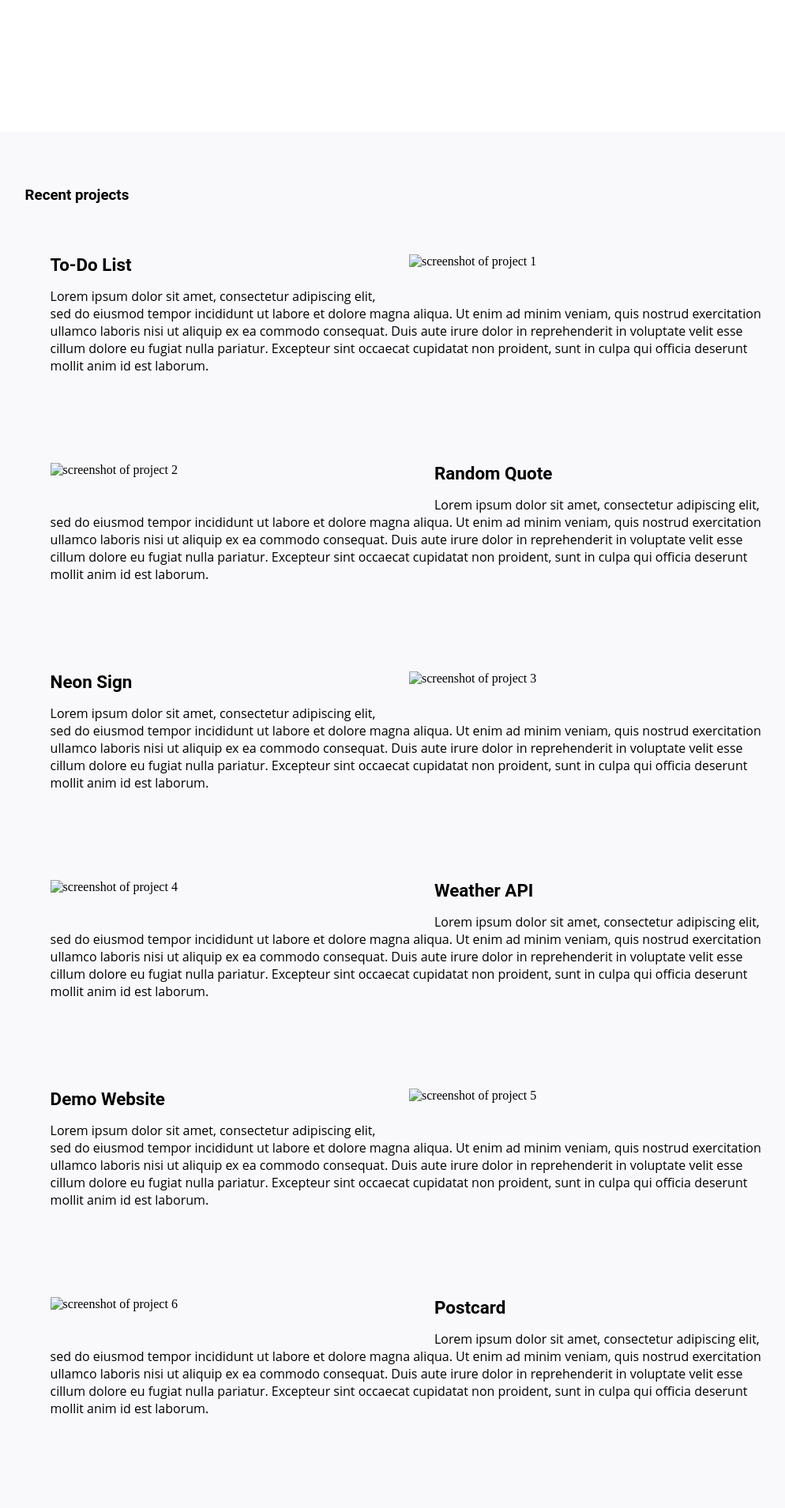
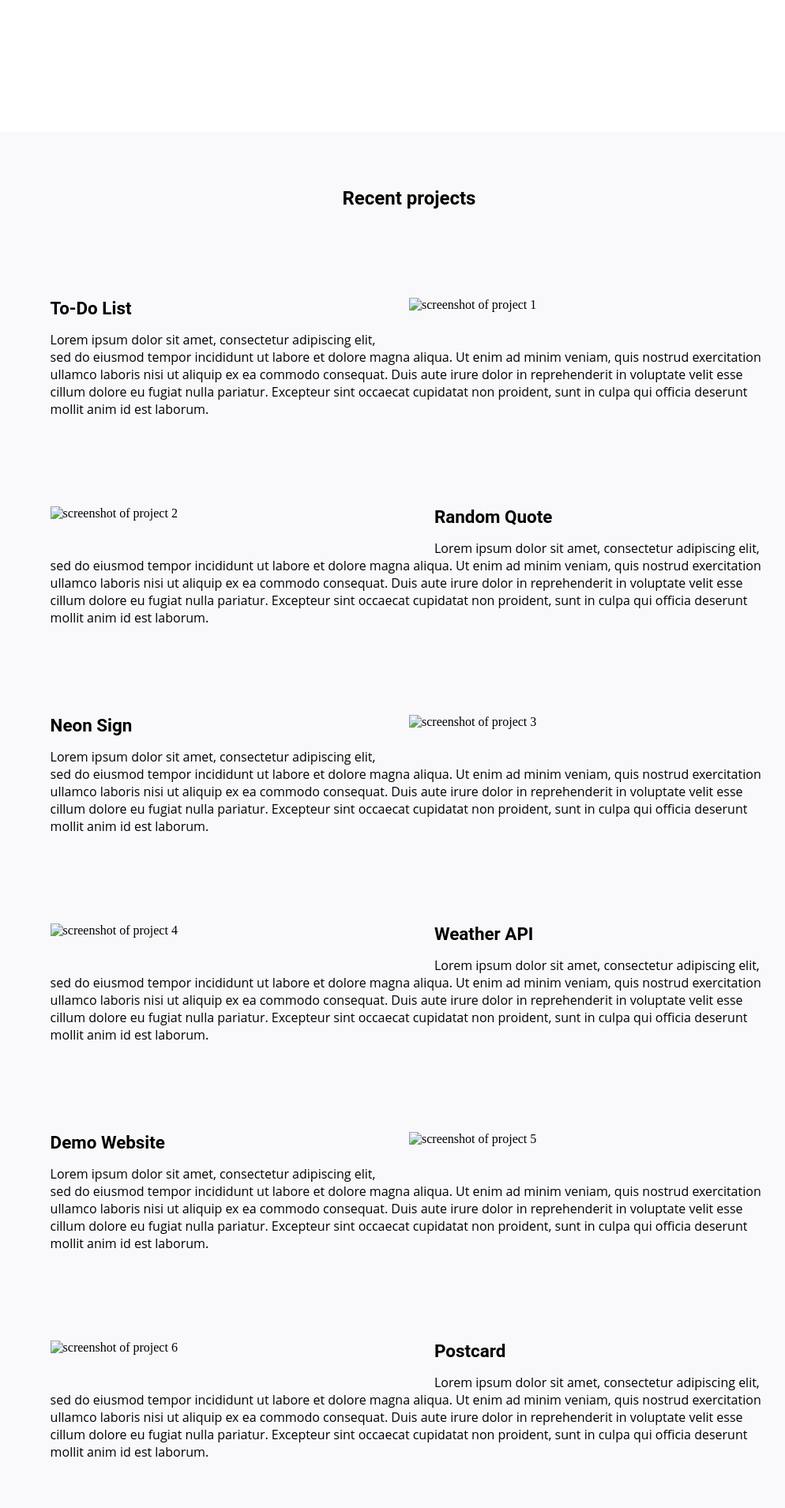
Before and after one commit to windan11/windan11.github.io, a Jekyll site: the page built from index.html, in a window 1280 px wide. Shown: the part 556-2465 px from the top of the page at 79% size, without its empty margins (122-1116 px from the left). Built offline with Jekyll 4.4.1, drawn with Linux system fonts in a browser that asks for light colours.

Commit message:
change portfolio heading

```diff
--- a/_layouts/default.html
+++ b/_layouts/default.html
@@ -35,7 +35,7 @@
 			<section class="portfolio">
 				<a id="portfolio"></a>
 				<div class="container">
-					<h3>Recent projects</h3>
+					<h2>Recent projects</h2>
 					<div class="work-item">
 						<div class="clearfix">
 							<img src="todo.png" class="right" alt="screenshot of project 1">
```
